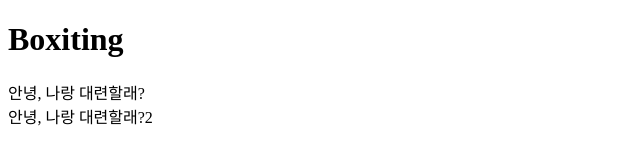
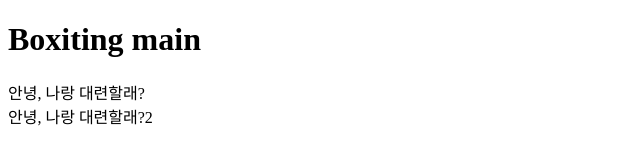
Before and after one commit to furnifit/boxiting, a plain HTML site: page index.html in a window 1280 px wide. Shown: the whole page, without its empty margins (0-640 px from the left). Drawn offline with Linux system fonts and the light colour scheme.

Commit message:
메인 페이지 생성

```diff
--- a/index.html
+++ b/index.html
@@ -7,7 +7,7 @@
     <title>Document</title>
   </head>
   <body>
-    <h1>Boxiting</h1>
+    <h1>Boxiting main</h1>
     <div>안녕, 나랑 대련할래?</div>
     <div>안녕, 나랑 대련할래?2</div>
   </body>
```
